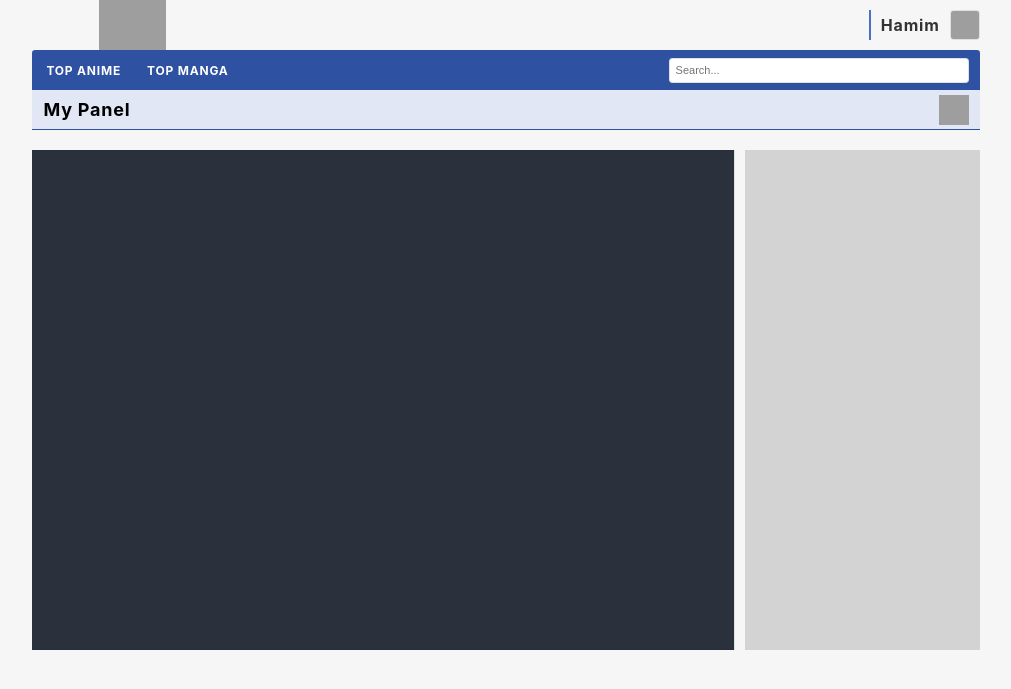
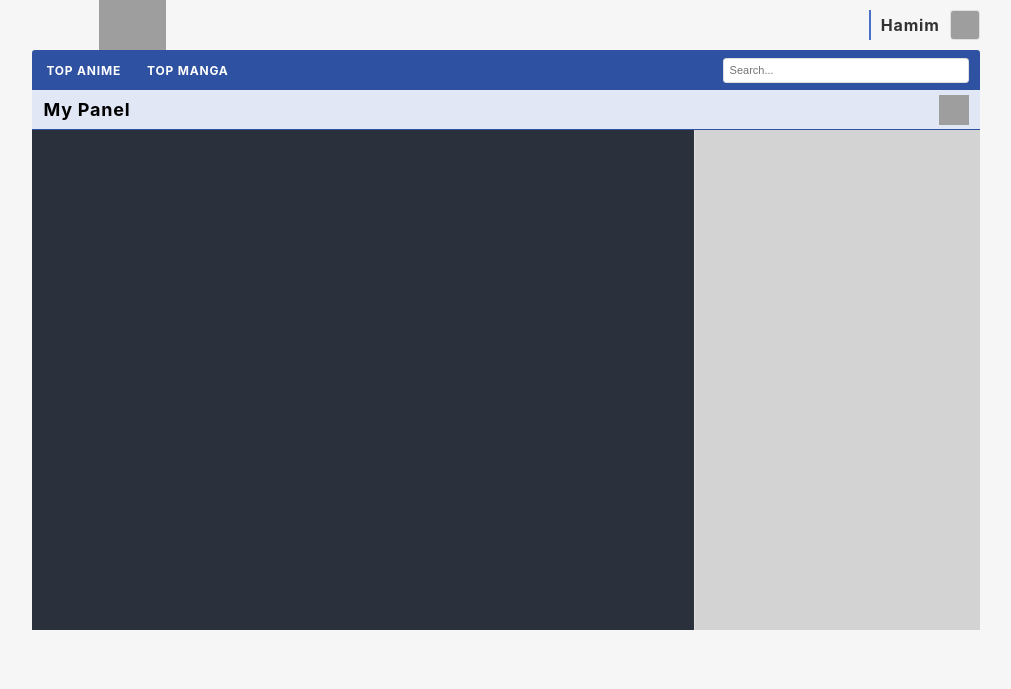
Before and after one commit to Arindom-Lane/Anime-Review-Site, a PHP site: page /Profile.php in a window 1280 px wide. Shown: the top 689 px of the page, without its empty margins (134-1145 px from the left). Run offline with PHP 8.4, Linux system fonts and the light colour scheme; grey boxes are pictures that could not be loaded.

Commit message:
added natural like flow to the grid so reszing page doesnt feel bad. css auto resizes with the page now. post GRID application

```diff
--- a/Profile.php
+++ b/Profile.php
@@ -40,14 +40,14 @@
     </header>
 
     <main>
-        <section class="leftSection">
+        <div class="leftSection">
             <div></div>
 
-        </section>
-        <section class="rightSection">
+        </div>
+        <div class="rightSection">
             <div></div>
 
-        </section>
+        </div>
     </main>
 
 
--- a/style.css
+++ b/style.css
@@ -43,6 +43,7 @@ header {
     margin: 0 13%;
     display: grid;
     grid-template-rows: auto auto auto;
+    grid-template-columns: 100%;
     position: sticky;
     top: 0;
     z-index: 100;
@@ -146,8 +147,9 @@ header {
     border-radius: var(--border-radius-1);
     border: .5px solid var(--color-border_white);
     font-size: 11px;
-    width: 300px;
+    width: 100%;
     height: 25px;
+    margin-right:90px ;
 }
 
 
@@ -182,23 +184,22 @@ header {
     cursor: pointer;
 }
 main {
+    position: relative;
+    margin: 0 13%;
+    display: grid;
+    grid-template-columns: 70% 30%;
+    overflow: auto;
 
-    margin: 20px 13% 0 13%;
-    display: flex;
-    gap: 10px;
 }
 
 .leftSection {
-    width: 75%;
     min-height: 500px;
     background-color: var(--color-card-bg-variant_dark);
     border-right: .5px solid var(--color-border_white);
-    padding: 10px;
 }
 
 .rightSection {
-    width: 25%;
+
     min-height: 500px;
     background-color: lightgray;
-    padding: 10px;
 }
```
